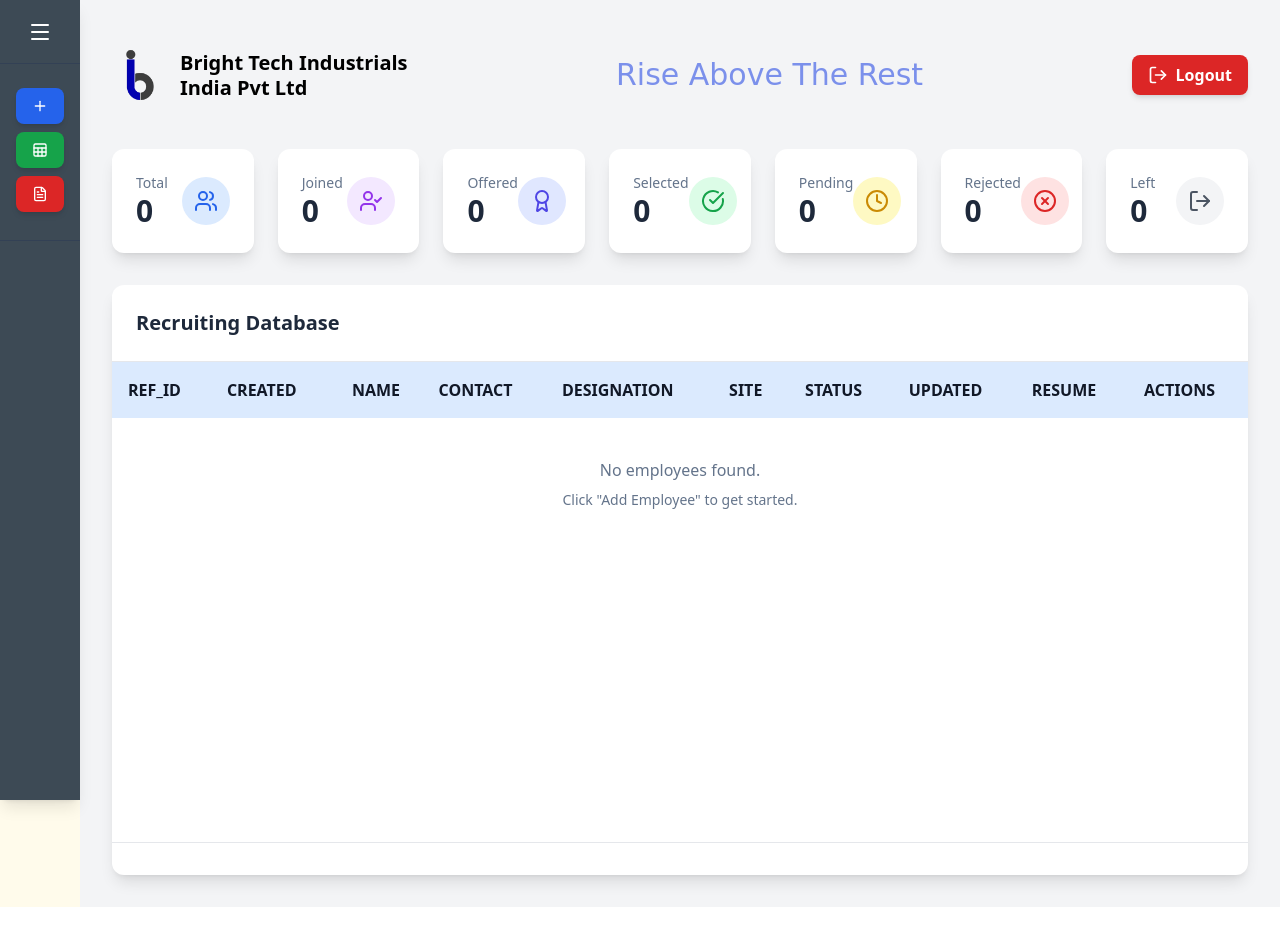
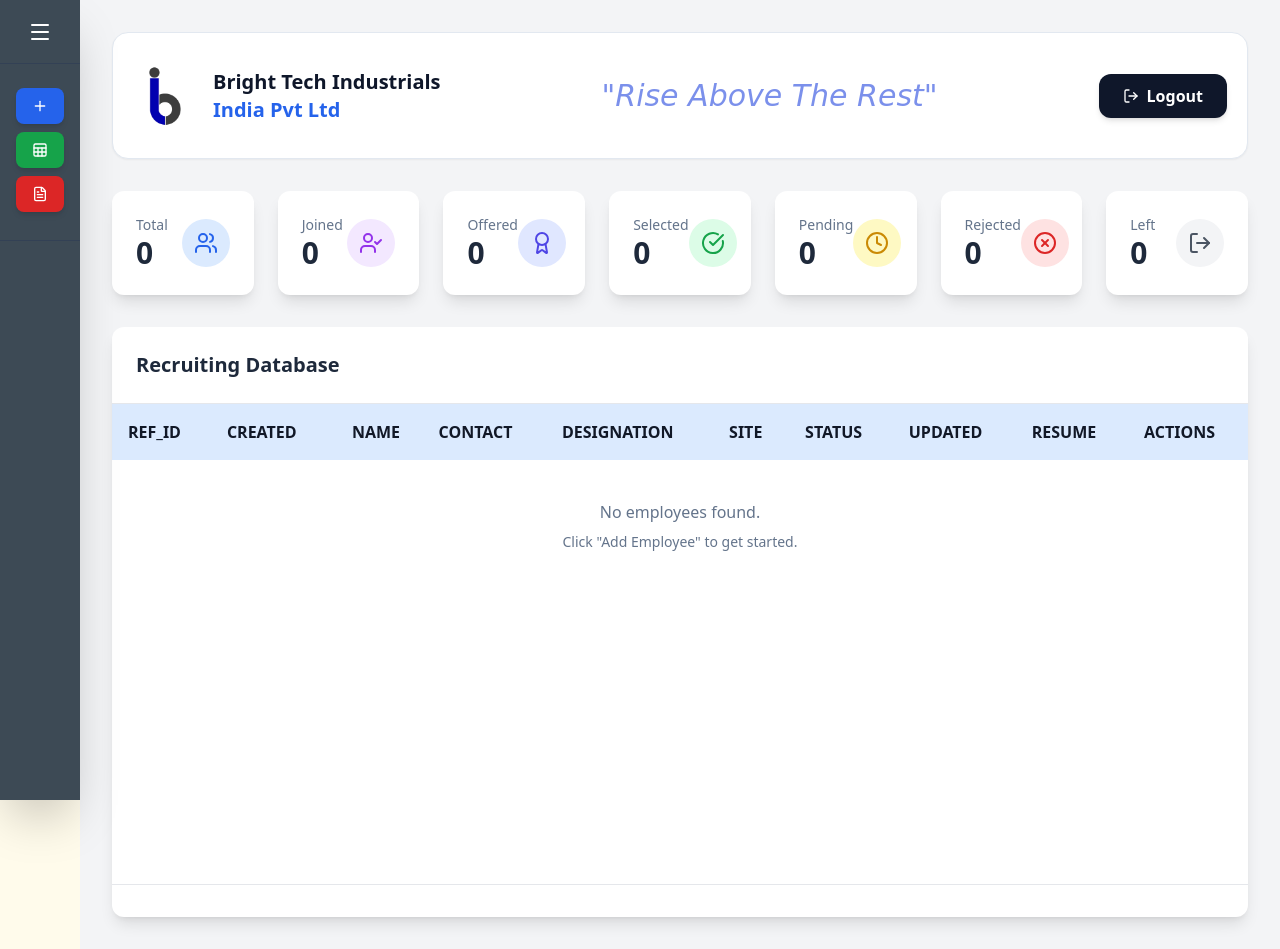
Before and after one commit to KapilArunesshSS/brighttechrms, a Django app: page / in a window 1280 px wide. Before the commit the page ends 907 px from the top, so only its background shows below. Run offline with Django 5.2, Linux system fonts and the light colour scheme; the visitor is signed in with stand-in values (Sample User, id 1); data that the repository does not hold is empty; parts of the project's set-up code (start-up, migrations or seed data) failed here and were passed over; some libraries are stand-ins or nearby versions.

Commit message:
chnaged export functions

```diff
--- a/main/templates/dashboard.html
+++ b/main/templates/dashboard.html
@@ -104,7 +104,7 @@
           - This makes the "collapsed" 5rem sidebar the default, which is much better for mobile.
           - The user's JS will still work to expand/collapse it.
         -->
-        <aside id="sidebar" class="fixed top-0 left-0 h-screen w-auto flex-shrink-0 text-gray-200 shadow-lg flex flex-col sidebar-collapsed z-40"
+        <aside id="sidebar" class="fixed top-0 left-0 h-screen flex flex-col text-gray-200 shadow-2xl z-40 sidebar-collapsed sidebar-transition"
        style="background-color: #3D4A55;">
             <div class="h-16 flex items-center justify-between border-b border-slate-700 px-4 relative">
                 <h1 class="text-xl font-bold text-white sidebar-text">Dashboard</h1>
@@ -114,9 +114,9 @@
                 </button>
             </div>
             <!-- ... existing sidebar nav ... -->
-            <nav class="flex-grow">
+            <nav class="flex-grow overflow-y-auto custom-scrollbar overflow-x-hidden">
                 <ul class="py-4">
-
+                    {% if user.is_superuser or not user.is_staff %}
                     <li class="px-4 mt-2">
                         <a href="{% url 'add_employee' %}" class="flex items-center gap-2 bg-blue-600 text-white font-semibold py-2 px-4 rounded-lg shadow-md hover:bg-blue-700 transition duration-300">
                             <i data-lucide="plus" class="w-5 h-5"></i>
@@ -133,6 +133,7 @@
                             <span class="sidebar-tooltip">Export to Excel</span>
                         </a>
                     </li>
+                    {% endif %}
                     <li class= "px-4 mt-2">
                         <a href="{% url 'FFR' %}" class="flex items-center gap-2 bg-red-600 text-white font-semibold py-2 px-4 rounded-lg shadow-md hover:bg-red-700 transition duration-300">
                             <i data-lucide="file-text" class="w-5 h-5"></i>
@@ -249,25 +250,22 @@
 
             <!-- Header -->
             <!-- This header is already responsive with 'flex-col md:flex-row', which is great! -->
-            <header class="flex flex-col md:flex-row justify-between items-center mb-8">
-                <div class="flex items-center gap-3">
-                    {% load static %}
-                    <img src="{% static 'images/logo.png' %}" alt="Logo" class="h-14 w-auto">
-
-                    <div class="text-black font-bold leading-tight text-xl">
+            <header class="flex flex-col lg:flex-row justify-between items-center mb-8 gap-6 bg-white p-5 rounded-2xl shadow-sm border border-slate-200">
+                <div class="flex items-center gap-4">
+                    <img src="{% static 'images/logo.png' %}" alt="Logo" class="h-12 md:h-16 w-auto">
+                    <div class="text-slate-900 font-black leading-tight text-lg md:text-xl">
                         <span>Bright Tech Industrials</span><br>
-                        <span>India Pvt Ltd</span>
+                        <span class="text-blue-600">India Pvt Ltd</span>
                     </div>
                 </div>
 
-                <div class="elegant-script-text">
-                        <span>Rise Above The Rest</span>
+                <div class="elegant-script-text italic">
+                    "Rise Above The Rest"
                 </div>
 
-                <div class="flex items-center gap-4 mt-4 md:mt-0">
-
-                    <a href="{% url 'logout' %}" class="flex items-center gap-2 bg-red-600 text-white font-semibold py-2 px-4 rounded-lg shadow-md hover:bg-red-700 transition duration-300">
-                        <i data-lucide="log-out" class="w-5 h-5"></i>
+                <div class="flex items-center gap-3">
+                    <a href="{% url 'logout' %}" class="flex items-center gap-2 bg-slate-900 text-white font-bold py-2.5 px-6 rounded-xl shadow-md hover:bg-black transition-all">
+                        <i data-lucide="log-out" class="w-4 h-4"></i>
                         <span>Logout</span>
                     </a>
                 </div>
--- a/main/views.py
+++ b/main/views.py
@@ -3,6 +3,7 @@ from django.http import HttpResponse, JsonResponse
 from django.views.decorators.http import require_POST
 from django.views.decorators.csrf import csrf_exempt
 import openpyxl
+from openpyxl.styles import Font
 from django.shortcuts import render, redirect , get_object_or_404
 from django.contrib.auth.models import User
 from django.contrib.auth import authenticate , login as login_django , logout as logout_django
@@ -266,6 +267,7 @@ def edit_employee(request, employee_id):
 def export_to_excel(request):
     """
     Handles the logic for exporting the employee list to an .xlsx file.
+    Includes clickable hyperlinks for uploaded resumes.
     """
     # 1. Fetch all employee data
     employees = Employee.objects.all()
@@ -290,15 +292,20 @@ def export_to_excel(request):
     ]
     sheet.append(headers)
 
+    # Style the header row (Bold)
+    for cell in sheet[1]:
+        cell.font = Font(bold=True)
+
     # 4. Loop through employees and add their data as rows
-        # Format the created_at date to be a simple string
-    for employee in employees:
+    for index, employee in enumerate(employees, start=2):
         resume_cell_value = "No File"
+        has_resume = False
+
         if employee.resume:
-            # Get the full URL for the resume file
+            # IMPORTANT: Excel needs the full absolute URL (http://...)
             resume_url = request.build_absolute_uri(employee.resume.url)
-            # Create the Excel formula for a hyperlink
             resume_cell_value = f'=HYPERLINK("{resume_url}", "View Resume")'
+            has_resume = True
 
         row = [
             employee.ref_id,
@@ -313,6 +320,11 @@ def export_to_excel(request):
             employee.updated_at.strftime('%Y-%m-%d')
         ]
         sheet.append(row)
+
+        # If a resume exists, style that specific cell to look like a hyperlink
+        if has_resume:
+            resume_cell = sheet.cell(row=index, column=9) # Column 9 is 'RESUME'
+            resume_cell.font = Font(color="0000FF", underline="single")
 
     # 5. Create the HttpResponse object with the correct headers for an Excel file
     response = HttpResponse(
```
Also changed, not shown: main/templates/edit_employee.html (+5 -2 lines), server/settings.py (+14 -14 lines).
